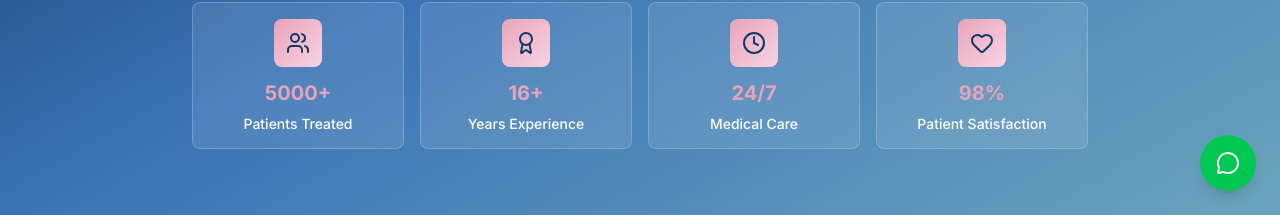
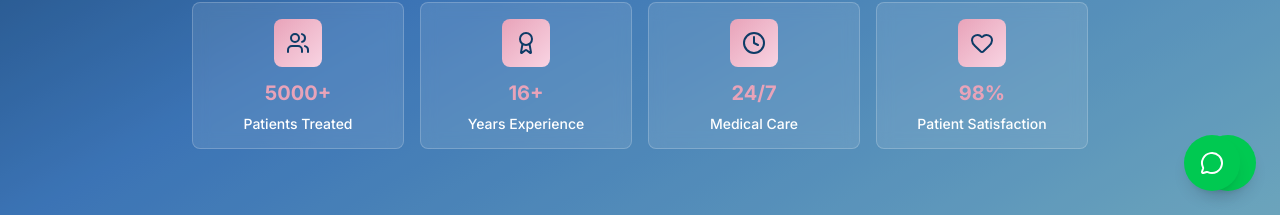
Before and after one commit to Aswathi-AJ/LOTUS-POLYCLINIC, a React (Vite) app: page / in a window 1280 px wide. Shown: the part 585-800 px from the top of the page. Built offline with nearby package versions, Linux system fonts and the light colour scheme.

Commit message:
modified

```diff
--- a/src/App.jsx
+++ b/src/App.jsx
@@ -105,6 +105,15 @@ const App = () => {
     service: '',
     notes: ''
   });
+
+// WhatsApp URL helper function — opens direct chat
+const getWhatsAppUrl = (message = 'Hello Lotus Polyclinic, I would like to book an appointment') => {
+  const countryCode = '91';
+  const phoneNumber = '9840398908';
+  const fullNumber = countryCode + phoneNumber;
+  const encodedMessage = encodeURIComponent(message.trim());
+  return `https://wa.me/${fullNumber}?text=${encodedMessage}`;
+};
 
   const formatTimeForDisplay = (timeValue) => {
   if (!timeValue) return '';
@@ -585,7 +594,7 @@ Please contact the patient to confirm the appointment.
 
       {/* WhatsApp Floating Button */}
       <a
-  href={`https://wa.me/${config.CLINIC_PHONE || '919876543210'}?text=Hello%20Lotus%20Polyclinic,%20I%20would%20like%20to%20book%20an%20appointment`}
+  href={getWhatsAppUrl()}
   target="_blank"
   rel="noopener noreferrer"
   className="fixed bottom-6 right-6 z-50 bg-green-500 text-white p-4 rounded-full shadow-lg hover:bg-green-600 transition-all hover:scale-110 focus:outline-none focus:ring-2 focus:ring-green-500 focus:ring-offset-2"
@@ -1158,9 +1167,7 @@ Please contact the patient to confirm the appointment.
                       Quick Booking via WhatsApp
                     </h4>
 <a
-  href={`https://wa.me/${config.CLINIC_PHONE || '919876543210'}?text=Hello%20Lotus%20Polyclinic,%20I%20would%20like%20to%20book%20an%20appointment`}
-  target="_blank"
-  rel="noopener noreferrer"
+  href={getWhatsAppUrl()}
   className="inline-flex items-center bg-green-500 text-white px-4 py-3 rounded-lg hover:bg-green-600 transition-all text-base focus:outline-none focus:ring-2 focus:ring-green-500 focus:ring-offset-2"
   aria-label="Book appointment via WhatsApp"
 >
@@ -1359,17 +1366,16 @@ Please contact the patient to confirm the appointment.
           "Caring beyond treatment" - Comprehensive healthcare provider committed to compassionate care.
         </p>
         <div className="flex space-x-4">
+{/* WhatsApp Floating Button */}
 <a
-            href={`https://wa.me/${config.CLINIC_PHONE || '919876543210'}?text=Hello%20Lotus%20Polyclinic,%20I%20would%20like%20to%20get%20more%20information`}
-            target="_blank"
-            rel="noopener noreferrer"
-            className="text-white/80 hover:text-[#E8A3B9] transition-colors focus:outline-none focus:ring-2 focus:ring-[#E8A3B9] rounded p-2"
-            aria-label="Contact us on WhatsApp"
+  href={getWhatsAppUrl()}
+  className="fixed bottom-6 right-6 z-50 bg-green-500 text-white p-4 rounded-full shadow-lg hover:bg-green-600 transition-all hover:scale-110 focus:outline-none focus:ring-2 focus:ring-green-500 focus:ring-offset-2"
+  aria-label="Chat on WhatsApp for medical appointments and inquiries"
 >
-            <MessageCircle size={20} />
+  <MessageCircle size={24} />
 </a>
           <a
-            href={`tel:${config.CLINIC_PHONE || '+91 9876543210'}`}
+            href={`tel:${config.CLINIC_PHONE || '+91 9840398908'}`}
             className="text-white/80 hover:text-[#E8A3B9] transition-colors focus:outline-none focus:ring-2 focus:ring-[#E8A3B9] rounded p-2"
             aria-label="Call us"
           >
@@ -1415,7 +1421,7 @@ Please contact the patient to confirm the appointment.
           <div className="flex items-center">
             <Phone size={18} className="mr-3 text-[#E8A3B9] flex-shrink-0" />
             <a
-              href={`tel:${config.CLINIC_PHONE || '+91 9876543210'}`}
+              href={`tel:${config.CLINIC_PHONE || '+91 9840398908'}`}
               className="hover:text-[#E8A3B9] transition-colors hover:underline"
             >
               {config.CLINIC_PHONE}
@@ -1424,7 +1430,6 @@ Please contact the patient to confirm the appointment.
           <div className="flex items-start">
             <Mail size={18} className="mr-3 text-[#E8A3B9] mt-0.5 flex-shrink-0" />
             <div>
-    {/* Simple mailto link for better mobile compatibility */}
               <a
                 href={`https://mail.google.com/mail/?view=cm&to=${config.CLINIC_EMAIL}&su=Appointment%20Inquiry%20-%20Lotus%20Polyclinic&body=Hello%20Lotus%20Polyclinic,%0A%0AI%20would%20like%20to%20inquire%20about%20an%20appointment%20or%20get%20more%20information%20about%20your%20services.%0A%0AThank%20you.`}
                 target="_blank"
@@ -1433,11 +1438,6 @@ Please contact the patient to confirm the appointment.
               >
                 {config.CLINIC_EMAIL}
               </a>
-    <span className="text-xs text-white/60 block">
-
-    </span>
-
-
             </div>
           </div>
           <div className="flex items-center">
@@ -1452,20 +1452,19 @@ Please contact the patient to confirm the appointment.
         <div className="space-y-3">
           <div className="text-[#E8A3B9] font-medium text-sm">24/7 Support Available</div>
           <a
-            href={`tel:${config.CLINIC_PHONE || '+919876543210'}`}
+            href={`tel:${config.CLINIC_PHONE || '+91 9840398908'}`}
             className="text-white/80 hover:text-[#E8A3B9] transition-colors hover:underline block text-sm focus:outline-none focus:ring-2 focus:ring-[#E8A3B9] rounded px-2 py-1"
           >
             Emergency Helpline
           </a>
           <a
-            href={`https://wa.me/${config.CLINIC_PHONE || '919876543210'}?text=Emergency%20Assistance%20Required%20-%20Lotus%20Polyclinic`}
+            href={getWhatsAppUrl('Emergency Assistance Required - Lotus Polyclinic')}
             target="_blank"
             rel="noopener noreferrer"
             className="text-white/80 hover:text-[#E8A3B9] transition-colors hover:underline block text-sm focus:outline-none focus:ring-2 focus:ring-[#E8A3B9] rounded px-2 py-1"
           >
             WhatsApp Emergency
           </a>
-
         </div>
       </div>
     </div>
```
Lines whose indentation alone changed are shown as unchanged.
